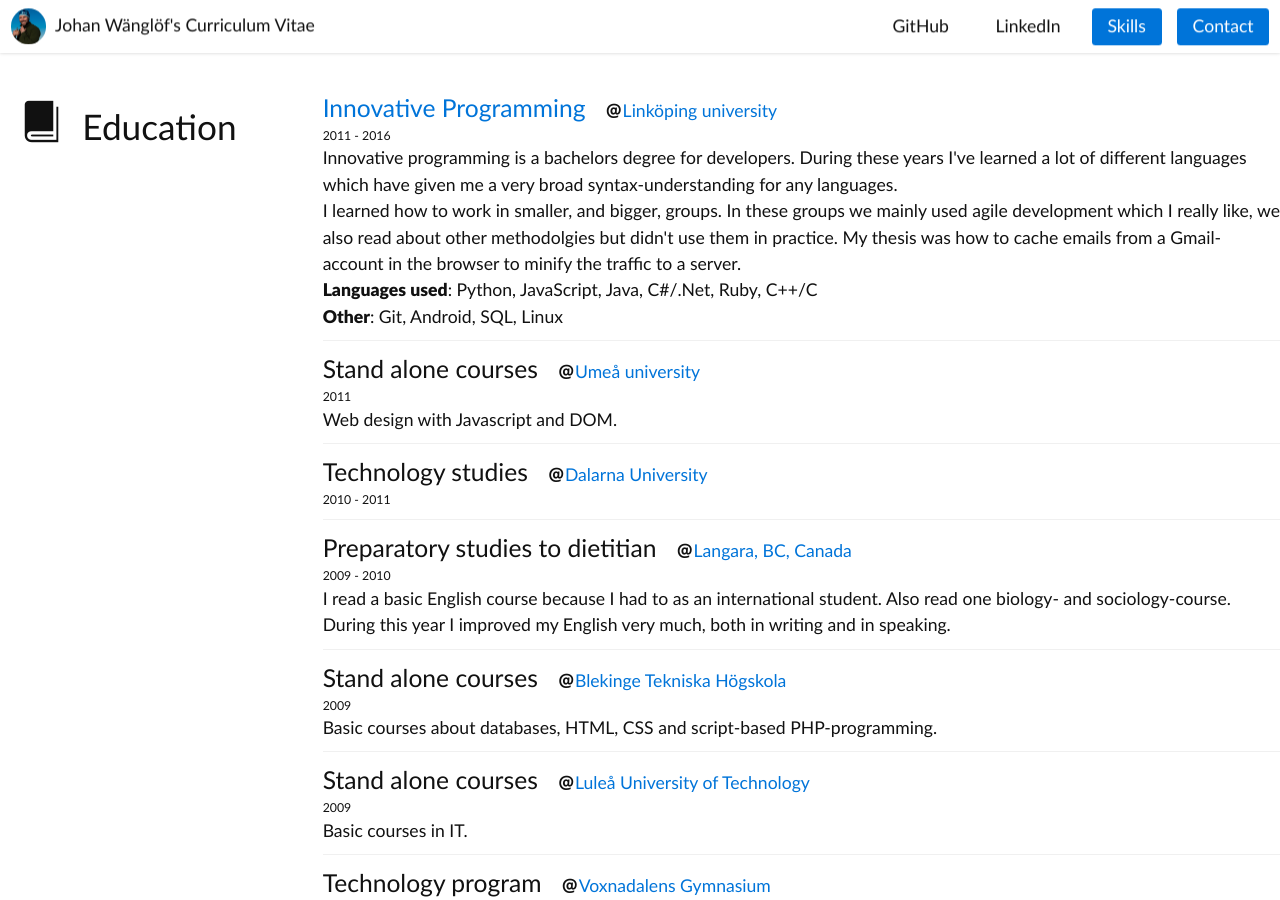
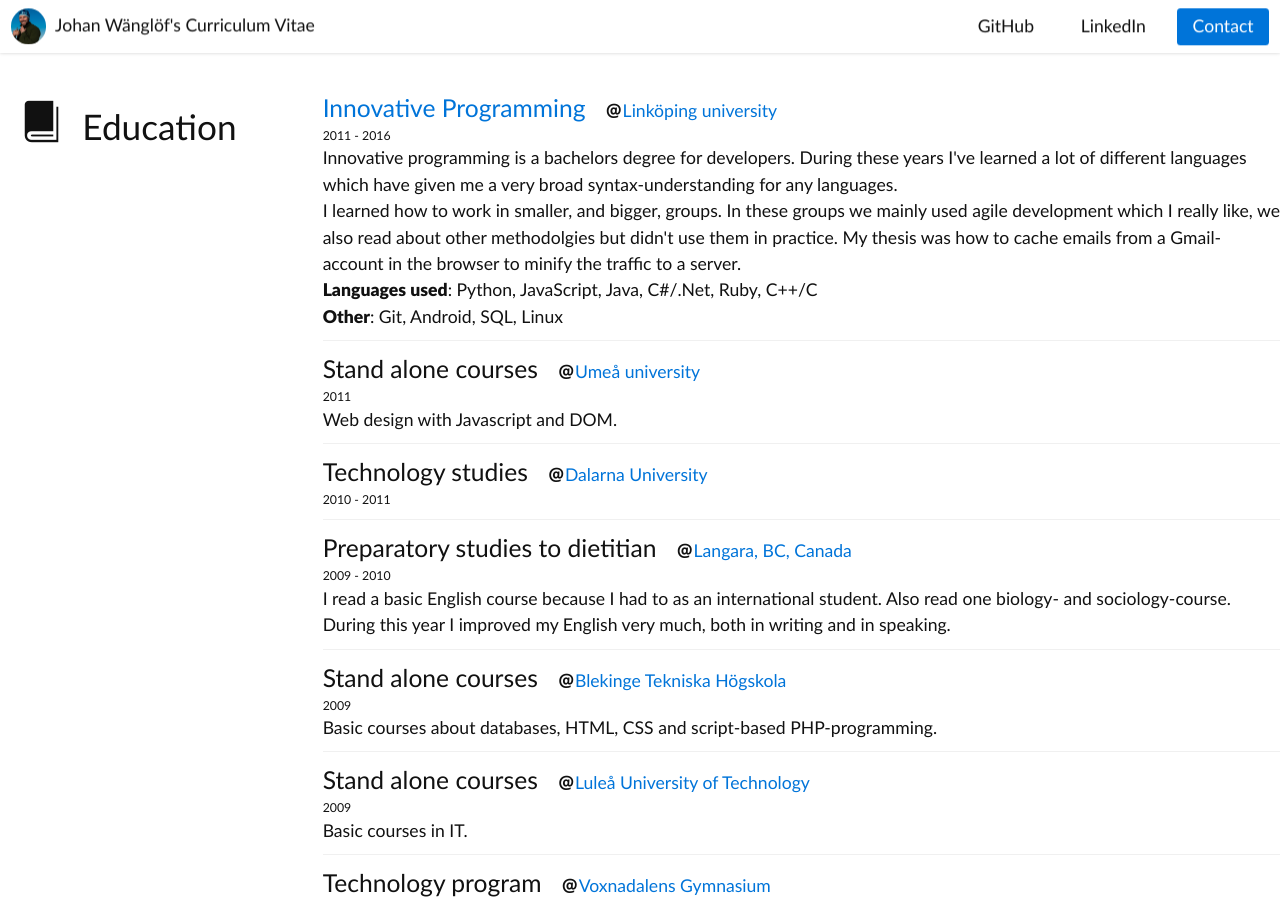
Before and after one commit to jwanglof/jwanglof.github.io, a Jekyll site: the page cv/index.html, which Jekyll copies as it is, in a window 1280 px wide and 900 px high. Built offline with Jekyll 4.4.1, drawn with Linux system fonts in a browser that asks for light colours.

Commit message:
Removed the 'Skills'-modal

```diff
--- a/cv/index.html
+++ b/cv/index.html
@@ -24,7 +24,6 @@
         <div class="menu">
             <a href="https://github.com/jwanglof" target="_blank" class="pseudo button icon-picture">GitHub</a>
             <a href="https://www.linkedin.com/in/johan-wänglöf-09076192" target="_blank" class="pseudo button icon-puzzle">LinkedIn</a>
-            <label for="skills_modal" class="button">Skills</label>
             <label for="contact_modal" class="button">Contact</label>
         </div>
     </nav>
@@ -368,19 +367,6 @@
         </article>
     </div>
 
-    <!-- The skills modal -->
-    <div class="modal">
-        <input id="skills_modal" type="checkbox" />
-        <label for="skills_modal" class="overlay"></label>
-        <article>
-            <header>
-                <h1>Skills</h1>
-                <label for="skills_modal" class="close">&times;</label>
-            </header>
-            <section class="content skills"></section>
-        </article>
-    </div>
-
     <script src="js/script.js"></script>
 
 </body>
--- a/cv/js/script.js
+++ b/cv/js/script.js
@@ -1,19 +1 @@
-console.log(111);
-
-var skills = 'CSS,HTML,HTML5,JavaScript,Android,AngularJS,React,Java,C,C++,C#,Scrum,BackboneJS,Python,Ruby,Linux,Git,MVC,MySQL,PostgreSQL,RethinkDB,NodeJS,Deepstream,ES5,ES6';
-skills = skills.split(',');
-var skillsLength = skills.length;
-console.log(skills);
-
-var skillClasses = 'smaller,small,medium,regular,large,larger';
-skillClasses = skillClasses.split(',');
-var skillClassesLength = skillClasses.length;
-
-var skillsEl = document.getElementsByClassName('skills')[0];
-
-for (var i = 0; i < skillsLength; i++) {
-  var skillClass = Math.floor(Math.random() * (skillClassesLength - 0)) + 0;
-  skillsEl.innerHTML += "<span class='" + skillClasses[skillClass] + "'>" + skills[i] + "</span>";
-}
-
-// skillsEl.innerHTML = 'asd';
+console.log('Hi, and welcome to my Curriculum Vitae! If you have any questions or remarks, please don\'t hesitate to contact me!');
```
